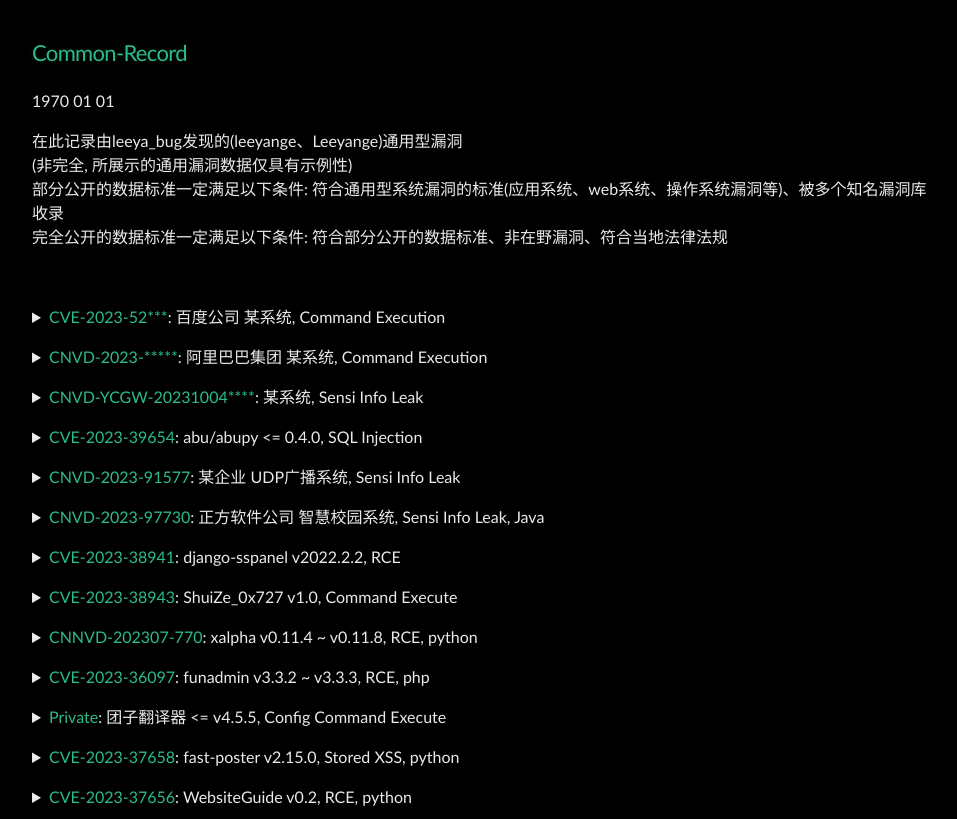
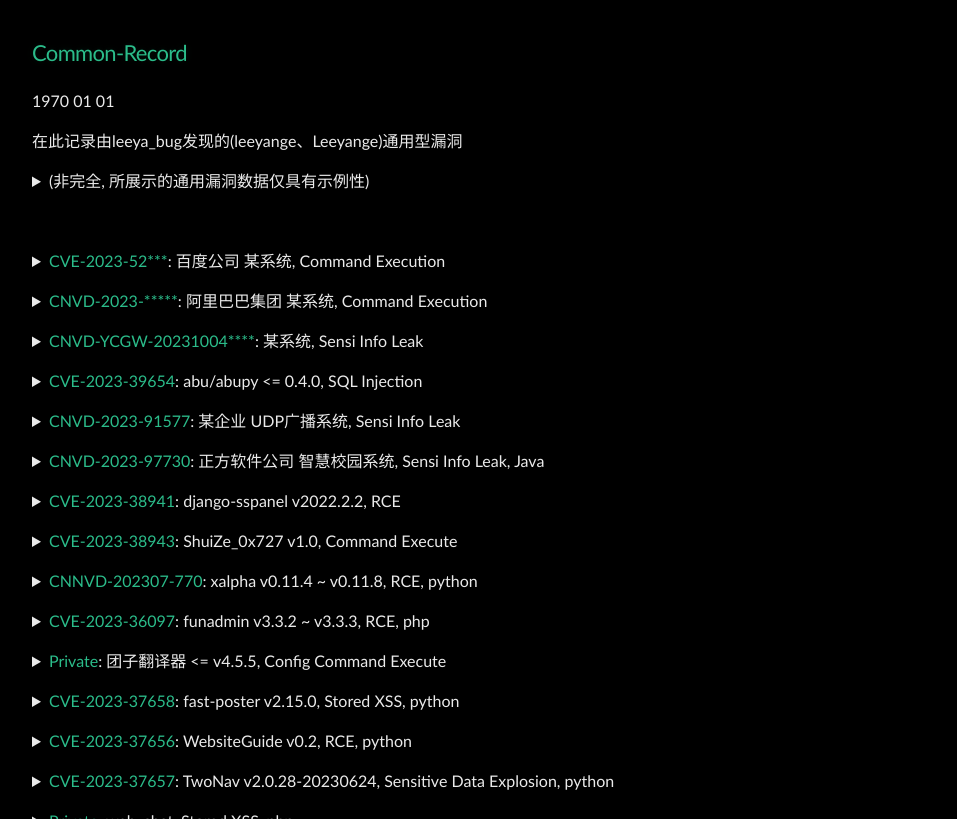
Before and after one commit to Leeyangee/leeyangee.github.io, a Jekyll site: the page built from _posts/1970-01-01-Common-Record.md, in a window 1280 px wide and 900 px high, scrolled down 360 px, cut to the strip 81-900 px from the top of the window. Shown: the whole strip, without its empty margins (160-1117 px from the left). Built offline with Jekyll 4.4.1, drawn with Linux system fonts in a browser that asks for light colours; some of the changed lines change nothing that is shown.

Commit message:
Update 1970-01-01-Common-Record.md

```diff
--- a/_posts/1970-01-01-Common-Record.md
+++ b/_posts/1970-01-01-Common-Record.md
@@ -4,9 +4,13 @@
 ---
 
 在此记录由leeya_bug发现的(leeyange、Leeyange)通用型漏洞
-(非完全, 所展示的通用漏洞数据仅具有示例性)
-部分公开的数据标准一定满足以下条件: 符合通用型系统漏洞的标准(应用系统、web系统、操作系统漏洞等)、被多个知名漏洞库收录
-完全公开的数据标准一定满足以下条件: 符合部分公开的数据标准、非在野漏洞、符合当地法律法规
+<details>
+      <summary>(非完全, 所展示的通用漏洞数据仅具有示例性)</summary>
+      <pre>部分公开的数据标准一定满足以下条件: 符合通用型系统漏洞的标准(应用系统、web系统、操作系统漏洞等)、被多个知名漏洞库收录
+完全公开的数据标准一定满足以下条件: 符合部分公开的数据标准、非在野漏洞、符合当地法律法规  </pre>
+</details><p></p>
+
+
 
 <br>
 <details>
```
